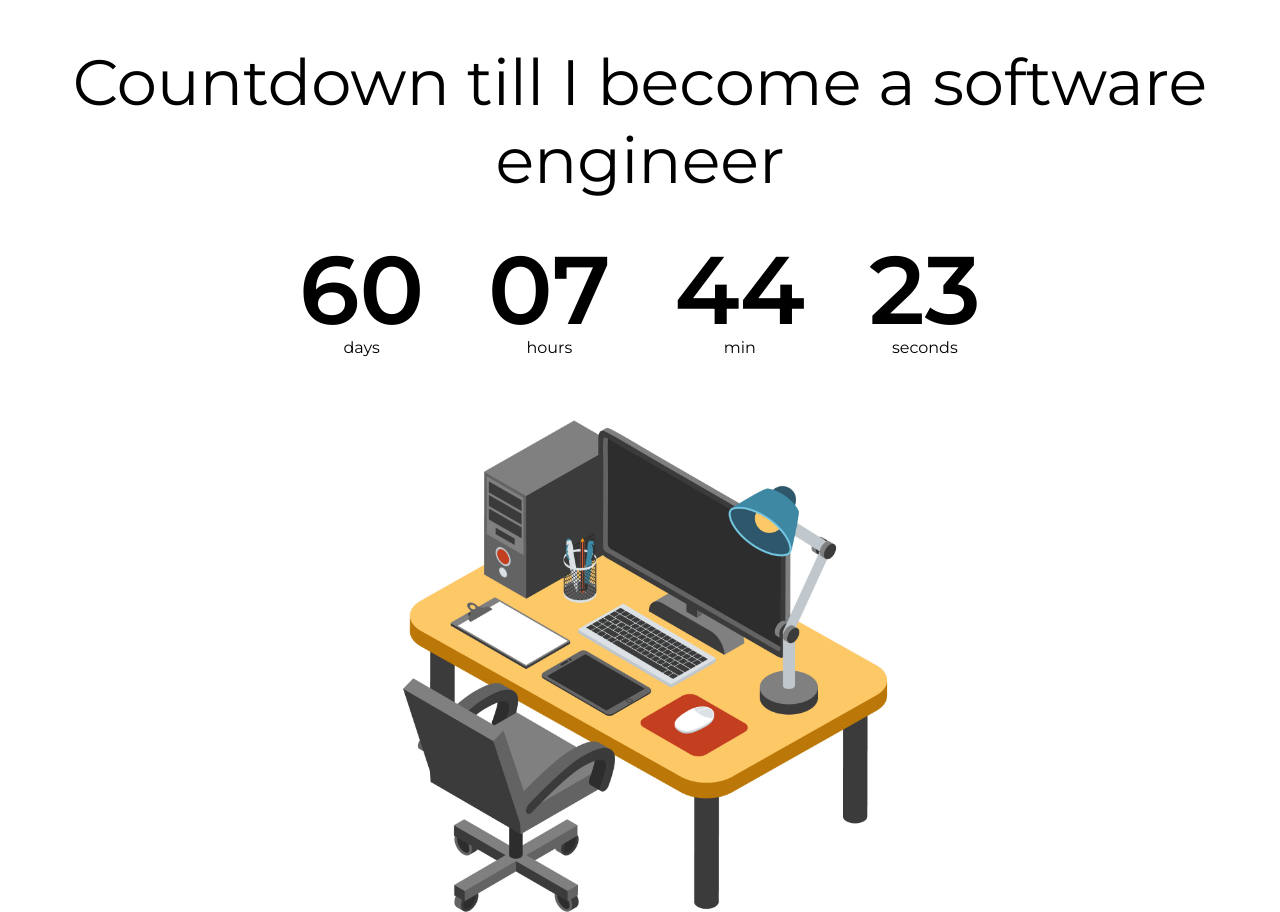
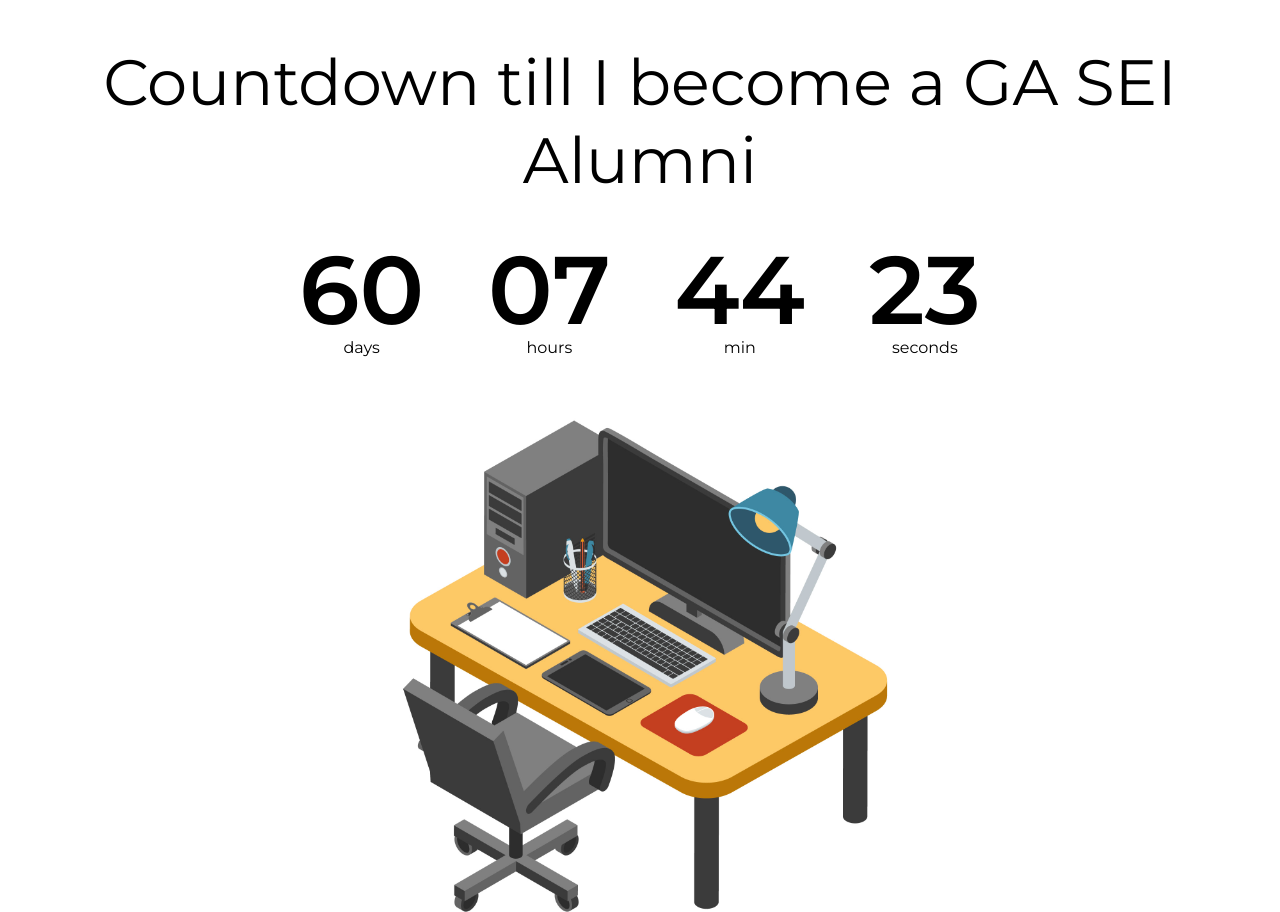
Before and after one commit to juanedcabrera/countdown_timer, a plain HTML site: page index.html in a window 1280 px wide. Shown: the top 912 px of the page. Drawn offline with Linux system fonts and the light colour scheme.

Commit message:
Updated countdown verbiage

```diff
--- a/index.html
+++ b/index.html
@@ -10,7 +10,7 @@
     <script src="script.js" defer></script>
 </head>
 <body>
-    <h1>Countdown till I become a software engineer</h1>
+    <h1>Countdown till I become a GA SEI Alumni</h1>
 
     <div class="countdown-container">
         <div class="countdown-el days-c">
```
Also changed, not shown: 1 other file.
